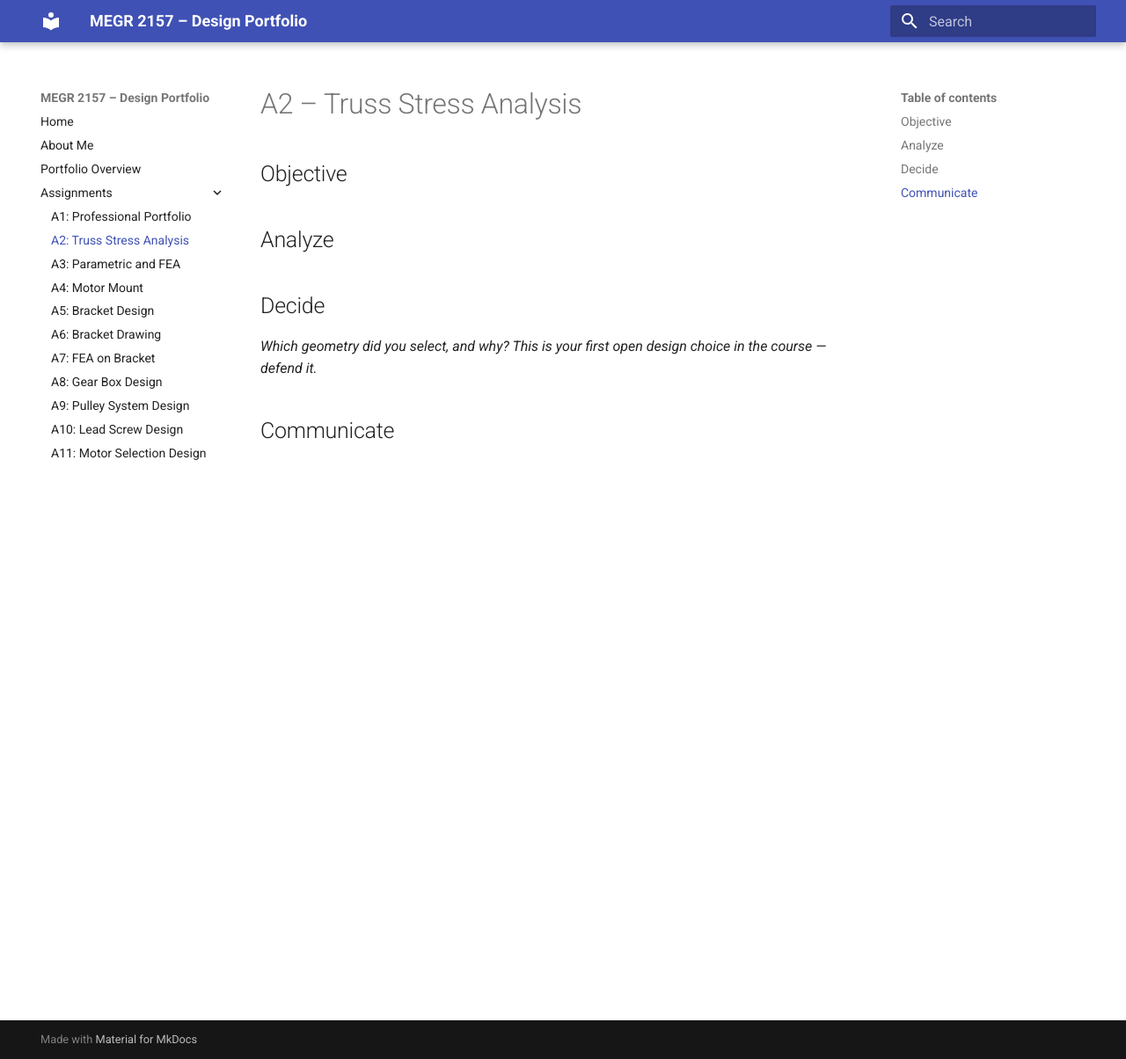
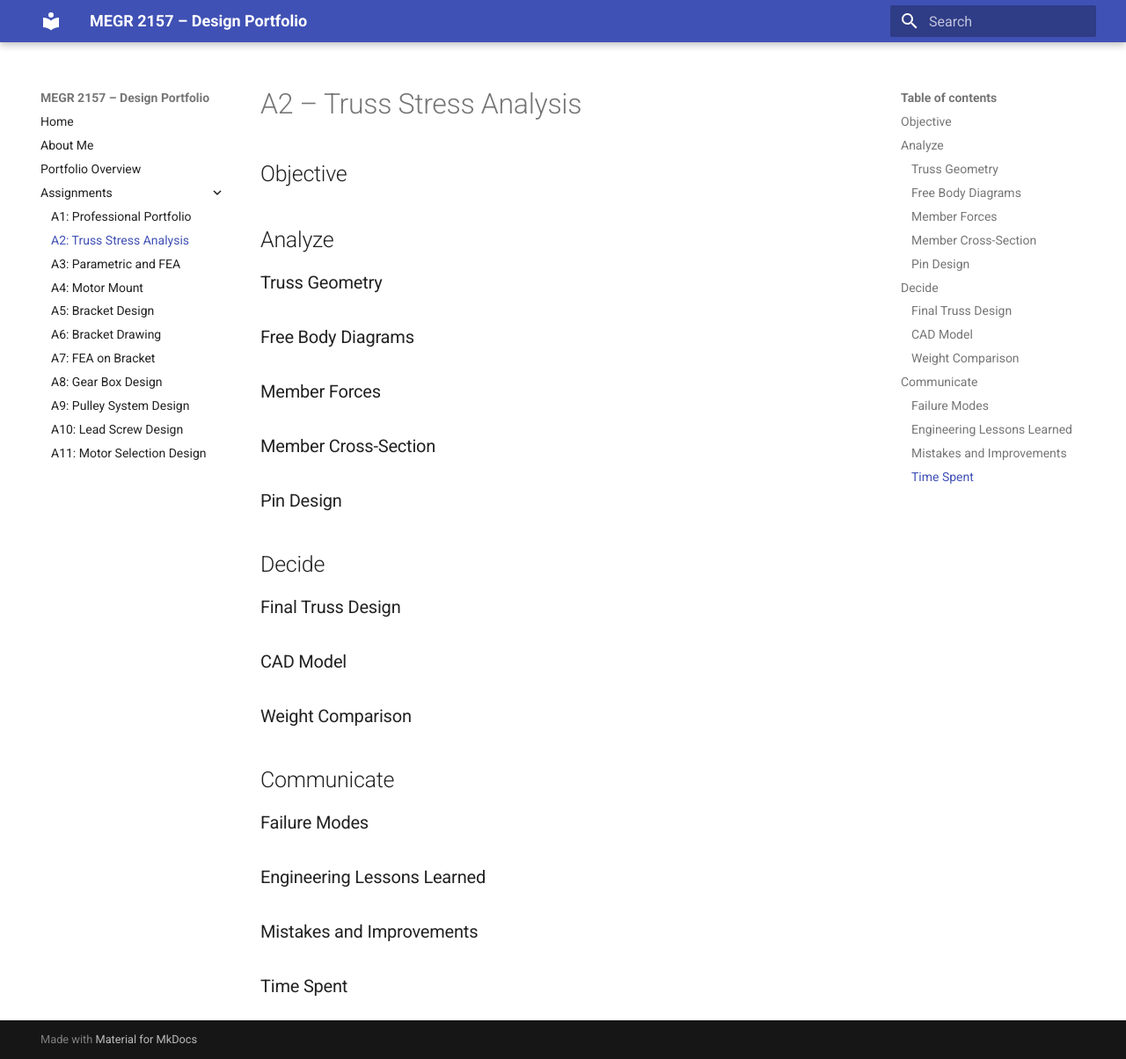
Before and after one commit to AcGallo/Florencondia-MEGR-2157-Portfolio, an MkDocs documentation site: the page built from docs/assignments/A02/index.md, in a window 1280 px wide and 1204 px high. Shown: the whole window at 88% size. Built offline with MkDocs 1.6.1 and Material for MkDocs 9.7.7, drawn with Linux system fonts in a browser that asks for light colours.

Commit message:
Update index.md

```diff
--- a/docs/assignments/A02/index.md
+++ b/docs/assignments/A02/index.md
@@ -2,11 +2,32 @@
 
 ## Objective
 
-
 ## Analyze
 
+### Truss Geometry
+
+### Free Body Diagrams
+
+### Member Forces
+
+### Member Cross-Section
+
+### Pin Design
 
 ## Decide
-_Which geometry did you select, and why? This is your first open design choice in the course — defend it._
+
+### Final Truss Design
+
+### CAD Model
+
+### Weight Comparison
 
 ## Communicate
+
+### Failure Modes
+
+### Engineering Lessons Learned
+
+### Mistakes and Improvements
+
+### Time Spent
```
